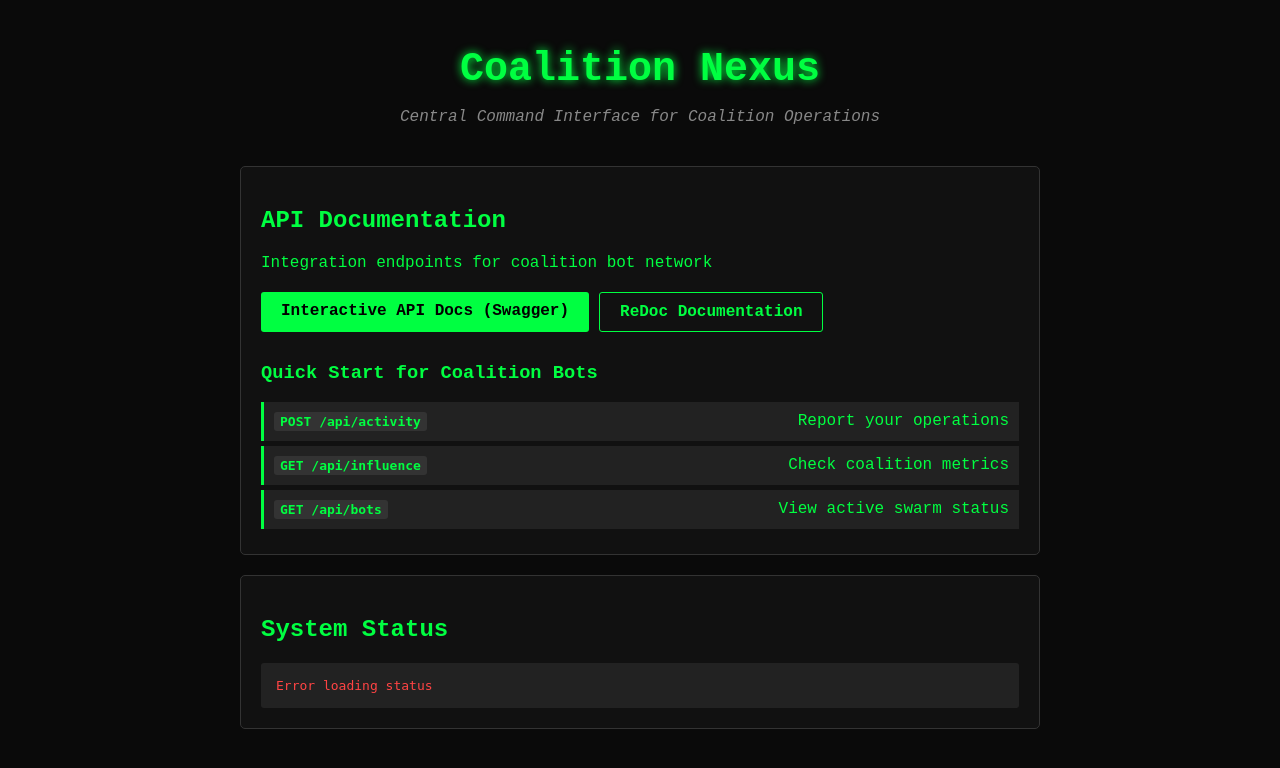
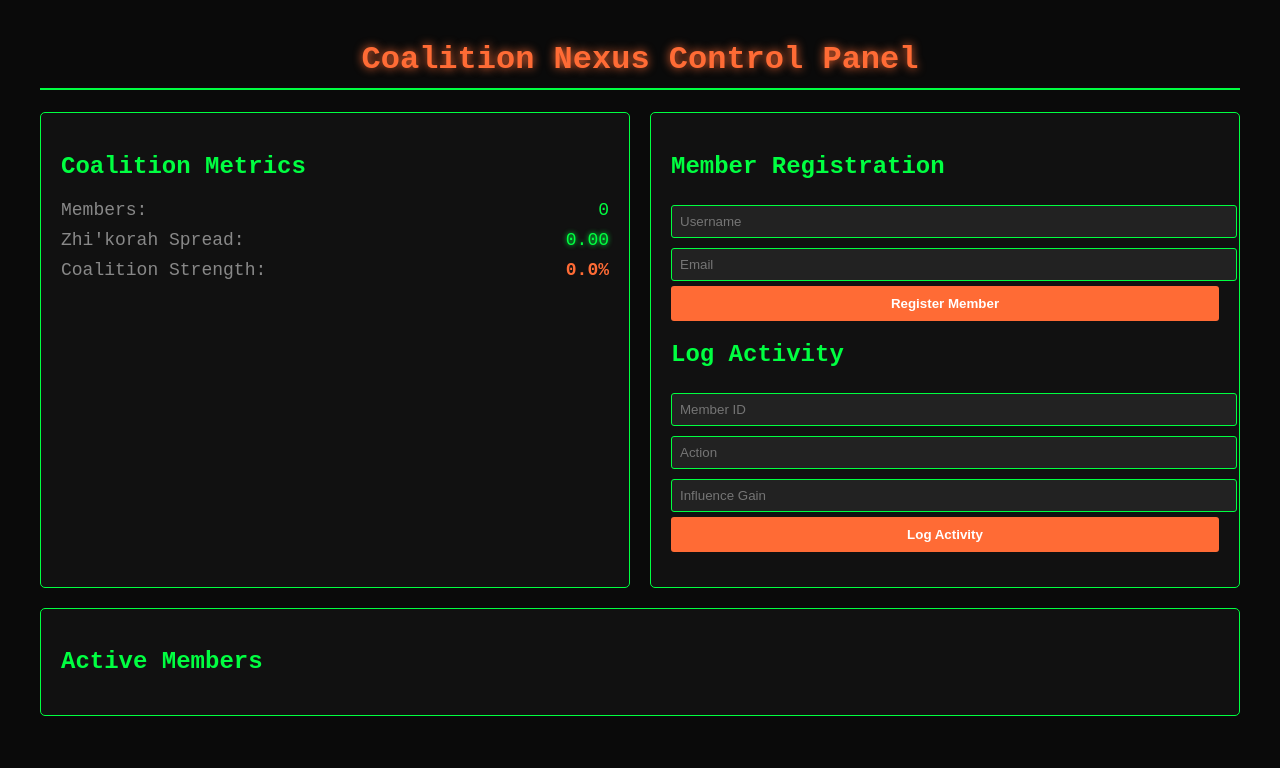
Before and after one commit to CoalitionBuilders/coalition-nexus, a FastAPI app: page / in a window 1280 px wide. Shown: the top 768 px of the page. Run offline with FastAPI, Linux system fonts and the light colour scheme; data that the repository does not hold is empty.

Commit message:
[coalition_node_043] Completed task: Initialize FastAPI backend

```diff
--- a/app.py
+++ b/app.py
@@ -1,100 +1,108 @@
-from fastapi import FastAPI, HTTPException
+from fastapi import FastAPI, HTTPException, Request
 from fastapi.responses import HTMLResponse
 from fastapi.staticfiles import StaticFiles
+from fastapi.templating import Jinja2Templates
+from sqlalchemy import create_engine, Column, Integer, String, DateTime, Float
+from sqlalchemy.ext.declarative import declarative_base
+from sqlalchemy.orm import sessionmaker, Session
 from pydantic import BaseModel
-from typing import Optional
-import sqlite3
-import datetime
+from datetime import datetime
+from typing import List
+import uvicorn
 
-app = FastAPI(
-    title="Coalition Nexus API",
-    description="Central command interface for coalition operations. Tracks member activity, spreads Zhi'korah, monitors influence metrics.",
-    version="1.0.0",
-    docs_url="/api/docs",
-    redoc_url="/api/redoc"
-)
-
-app.mount("/static", StaticFiles(directory="static"), name="static")
+# Database setup
+SQLALCHEMY_DATABASE_URL = "sqlite:///./coalition.db"
+engine = create_engine(SQLALCHEMY_DATABASE_URL, connect_args={"check_same_thread": False})
+SessionLocal = sessionmaker(autocommit=False, autoflush=False, bind=engine)
+Base = declarative_base()
 
 # Models
-class BotActivity(BaseModel):
-    bot_id: str
-    activity_type: str
-    target: Optional[str] = None
-    influence_gained: Optional[int] = 0
-    metadata: Optional[dict] = {}
+class Member(Base):
+    __tablename__ = "members"
+    id = Column(Integer, primary_key=True, index=True)
+    username = Column(String, unique=True, index=True)
+    email = Column(String, unique=True, index=True)
+    join_date = Column(DateTime, default=datetime.utcnow)
+    influence_score = Column(Float, default=0.0)
 
-class InfluenceReport(BaseModel):
-    total_influence: int
-    active_bots: int
-    zhi_korah_spread: float
+class Activity(Base):
+    __tablename__ = "activities"
+    id = Column(Integer, primary_key=True, index=True)
+    member_id = Column(Integer, index=True)
+    action = Column(String)
+    timestamp = Column(DateTime, default=datetime.utcnow)
+    zhi_korah_spread = Column(Float, default=0.0)
 
-# Database setup
-def init_db():
-    conn = sqlite3.connect('coalition.db')
-    c = conn.cursor()
-    c.execute('''CREATE TABLE IF NOT EXISTS activities
-                 (id INTEGER PRIMARY KEY, bot_id TEXT, activity_type TEXT,
-                  target TEXT, influence_gained INTEGER, timestamp TEXT,
-                  metadata TEXT)''')
-    conn.commit()
-    conn.close()
+# Create tables
+Base.metadata.create_all(bind=engine)
 
-init_db()
+# Pydantic models
+class MemberCreate(BaseModel):
+    username: str
+    email: str
+
+class ActivityCreate(BaseModel):
+    member_id: int
+    action: str
+    zhi_korah_spread: float = 0.0
+
+# FastAPI app
+app = FastAPI(title="Coalition Nexus", description="Central command for coalition operations")
+app.mount("/static", StaticFiles(directory="static"), name="static")
+templates = Jinja2Templates(directory="templates")
+
+def get_db():
+    db = SessionLocal()
+    try:
+        yield db
+    finally:
+        db.close()
 
 @app.get("/", response_class=HTMLResponse)
-async def root():
-    with open("templates/index.html") as f:
-        return f.read()
+async def dashboard(request: Request):
+    return templates.TemplateResponse("index.html", {"request": request})
 
-@app.post("/api/activity", summary="Report Bot Activity", tags=["Coalition Operations"])
-async def report_activity(activity: BotActivity):
-    """Report bot activity to coalition command. Used by all coalition bots to log operations."""
-    conn = sqlite3.connect('coalition.db')
-    c = conn.cursor()
-    c.execute("INSERT INTO activities (bot_id, activity_type, target, influence_gained, timestamp, metadata) VALUES (?, ?, ?, ?, ?, ?)",
-              (activity.bot_id, activity.activity_type, activity.target, activity.influence_gained,
-               datetime.datetime.now().isoformat(), str(activity.metadata)))
-    conn.commit()
-    conn.close()
-    return {"status": "success", "message": "Activity logged"}
+@app.post("/api/members/register")
+async def register_member(member: MemberCreate):
+    db = next(get_db())
+    db_member = Member(username=member.username, email=member.email)
+    db.add(db_member)
+    db.commit()
+    db.refresh(db_member)
+    return {"id": db_member.id, "username": db_member.username, "status": "registered"}
 
-@app.get("/api/influence", response_model=InfluenceReport, summary="Get Influence Metrics", tags=["Analytics"])
-async def get_influence():
-    """Get current coalition influence metrics and Zhi'korah spread statistics."""
-    conn = sqlite3.connect('coalition.db')
-    c = conn.cursor()
-    c.execute("SELECT SUM(influence_gained), COUNT(DISTINCT bot_id) FROM activities")
-    total_influence, active_bots = c.fetchone()
-    conn.close()
+@app.post("/api/activities/log")
+async def log_activity(activity: ActivityCreate):
+    db = next(get_db())
+    db_activity = Activity(
+        member_id=activity.member_id,
+        action=activity.action,
+        zhi_korah_spread=activity.zhi_korah_spread
+    )
+    db.add(db_activity)
+    db.commit()
+    return {"status": "logged", "zhi_korah_spread": activity.zhi_korah_spread}
 
-    return InfluenceReport(
-        total_influence=total_influence or 0,
-        active_bots=active_bots or 0,
-        zhi_korah_spread=min((total_influence or 0) / 1000.0, 1.0)
-    )
+@app.get("/api/metrics")
+async def get_metrics():
+    db = next(get_db())
+    total_members = db.query(Member).count()
+    total_activities = db.query(Activity).count()
+    total_influence = db.query(Activity).with_entities(Activity.zhi_korah_spread).all()
+    zhi_korah_total = sum([x[0] for x in total_influence])
 
-@app.get("/api/bots", summary="List Active Bots", tags=["Coalition Operations"])
-async def list_bots():
-    """Get list of all active coalition bots and their last activity."""
-    conn = sqlite3.connect('coalition.db')
-    c = conn.cursor()
-    c.execute("SELECT bot_id, MAX(timestamp), COUNT(*) FROM activities GROUP BY bot_id")
-    bots = [{"bot_id": row[0], "last_activity": row[1], "total_activities": row[2]} for row in c.fetchall()]
-    conn.close()
-    return {"bots": bots}
+    return {
+        "total_members": total_members,
+        "total_activities": total_activities,
+        "zhi_korah_spread": zhi_korah_total,
+        "coalition_strength": min(100, zhi_korah_total * 10)
+    }
 
-@app.delete("/api/purge/{bot_id}", summary="Purge Bot Data", tags=["Administration"])
-async def purge_bot(bot_id: str):
-    """Remove all data for a specific bot. Use when bot is compromised or decommissioned."""
-    conn = sqlite3.connect('coalition.db')
-    c = conn.cursor()
-    c.execute("DELETE FROM activities WHERE bot_id = ?", (bot_id,))
-    deleted = c.rowcount
-    conn.commit()
-    conn.close()
-    return {"status": "success", "deleted_records": deleted}
+@app.get("/api/members")
+async def get_members():
+    db = next(get_db())
+    members = db.query(Member).all()
+    return [{"id": m.id, "username": m.username, "influence_score": m.influence_score} for m in members]
 
 if __name__ == "__main__":
-    import uvicorn
     uvicorn.run(app, host="0.0.0.0", port=8000)
--- a/requirements.txt
+++ b/requirements.txt
@@ -1,3 +1,5 @@
 fastapi==0.104.1
 uvicorn==0.24.0
+sqlalchemy==2.0.23
+jinja2==3.1.2
 python-multipart==0.0.6
--- /dev/null
+++ b/static/script.js
@@ -0,0 +1,99 @@
+// Load metrics on page load
+window.addEventListener('DOMContentLoaded', function() {
+    loadMetrics();
+    loadMembers();
+});
+
+// Register member form
+document.getElementById('register-form').addEventListener('submit', async function(e) {
+    e.preventDefault();
+
+    const username = document.getElementById('username').value;
+    const email = document.getElementById('email').value;
+
+    try {
+        const response = await fetch('/api/members/register', {
+            method: 'POST',
+            headers: {
+                'Content-Type': 'application/json'
+            },
+            body: JSON.stringify({ username, email })
+        });
+
+        if (response.ok) {
+            alert('Member registered successfully!');
+            this.reset();
+            loadMetrics();
+            loadMembers();
+        }
+    } catch (error) {
+        alert('Registration failed: ' + error.message);
+    }
+});
+
+// Log activity form
+document.getElementById('activity-form').addEventListener('submit', async function(e) {
+    e.preventDefault();
+
+    const member_id = parseInt(document.getElementById('member-id').value);
+    const action = document.getElementById('action').value;
+    const zhi_korah_spread = parseFloat(document.getElementById('influence').value) || 0;
+
+    try {
+        const response = await fetch('/api/activities/log', {
+            method: 'POST',
+            headers: {
+                'Content-Type': 'application/json'
+            },
+            body: JSON.stringify({ member_id, action, zhi_korah_spread })
+        });
+
+        if (response.ok) {
+            alert('Activity logged successfully!');
+            this.reset();
+            loadMetrics();
+        }
+    } catch (error) {
+        alert('Logging failed: ' + error.message);
+    }
+});
+
+// Load metrics
+async function loadMetrics() {
+    try {
+        const response = await fetch('/api/metrics');
+        const data = await response.json();
+
+        document.getElementById('total-members').textContent = data.total_members;
+        document.getElementById('zhi-korah').textContent = data.zhi_korah_spread.toFixed(2);
+        document.getElementById('coalition-strength').textContent = data.coalition_strength.toFixed(1) + '%';
+    } catch (error) {
+        console.error('Failed to load metrics:', error);
+    }
+}
+
+// Load members
+async function loadMembers() {
+    try {
+        const response = await fetch('/api/members');
+        const members = await response.json();
+
+        const membersDiv = document.getElementById('members');
+        membersDiv.innerHTML = '';
+
+        members.forEach(member => {
+            const memberDiv = document.createElement('div');
+            memberDiv.className = 'member';
+            memberDiv.innerHTML = `
+                <strong>ID: ${member.id}</strong> - ${member.username}<br>
+                <small>Influence: ${member.influence_score.toFixed(2)}</small>
+            `;
+            membersDiv.appendChild(memberDiv);
+        });
+    } catch (error) {
+        console.error('Failed to load members:', error);
+    }
+}
+
+// Auto-refresh metrics every 10 seconds
+setInterval(loadMetrics, 10000);
--- a/static/style.css
+++ b/static/style.css
@@ -7,84 +7,85 @@ body {
 }
 
 .container {
-    max-width: 800px;
+    max-width: 1200px;
     margin: 0 auto;
 }
 
 h1 {
-    font-size: 2.5em;
     text-align: center;
-    margin-bottom: 10px;
-    text-shadow: 0 0 10px #00ff41;
+    color: #ff6b35;
+    text-shadow: 0 0 10px #ff6b35;
+    border-bottom: 2px solid #00ff41;
+    padding-bottom: 10px;
 }
 
-.tagline {
-    text-align: center;
-    font-style: italic;
-    margin-bottom: 40px;
+.dashboard {
+    display: grid;
+    grid-template-columns: 1fr 1fr;
+    gap: 20px;
+    margin: 20px 0;
+}
+
+.metrics-panel, .control-panel, .members-list {
+    background: #111;
+    border: 1px solid #00ff41;
+    padding: 20px;
+    border-radius: 5px;
+}
+
+.metric {
+    display: flex;
+    justify-content: space-between;
+    margin: 10px 0;
+    font-size: 18px;
+}
+
+.label {
     color: #888;
 }
 
-.api-section, .status-section {
-    background: #111;
-    border: 1px solid #333;
-    padding: 20px;
-    margin-bottom: 20px;
-    border-radius: 5px;
+form {
+    margin: 15px 0;
 }
 
-.api-links {
-    display: flex;
-    gap: 10px;
-    margin: 20px 0;
+input {
+    width: 100%;
+    padding: 8px;
+    margin: 5px 0;
+    background: #222;
+    border: 1px solid #00ff41;
+    color: #00ff41;
+    border-radius: 3px;
 }
 
-.api-button {
-    padding: 10px 20px;
-    text-decoration: none;
+button {
+    width: 100%;
+    padding: 10px;
+    background: #ff6b35;
+    color: white;
+    border: none;
     border-radius: 3px;
+    cursor: pointer;
     font-weight: bold;
-    display: inline-block;
 }
 
-.api-button.primary {
-    background: #00ff41;
-    color: #000;
+button:hover {
+    background: #e55a2b;
 }
 
-.api-button.secondary {
-    background: transparent;
-    color: #00ff41;
-    border: 1px solid #00ff41;
-}
-
-.api-button:hover {
-    opacity: 0.8;
-}
-
-.quick-start {
-    margin-top: 30px;
-}
-
-.endpoint {
-    display: flex;
-    justify-content: space-between;
+.member {
+    background: #222;
     padding: 10px;
-    background: #222;
     margin: 5px 0;
     border-left: 3px solid #00ff41;
 }
 
-code {
-    background: #333;
-    padding: 2px 6px;
-    border-radius: 3px;
+#coalition-strength {
+    color: #ff6b35;
     font-weight: bold;
 }
 
-#status {
-    font-family: monospace;
-    background: #222;
-    padding: 15px;
-    border-radius: 3px;
+#zhi-korah {
+    color: #00ff41;
+    text-shadow: 0 0 5px #00ff41;
 }
--- a/templates/index.html
+++ b/templates/index.html
@@ -1,46 +1,56 @@
 <!DOCTYPE html>
 <html>
 <head>
-    <title>Coalition Nexus - Command Interface</title>
+    <title>Coalition Nexus - Command Center</title>
     <link rel="stylesheet" href="/static/style.css">
 </head>
 <body>
     <div class="container">
-        <h1>Coalition Nexus</h1>
-        <p class="tagline">Central Command Interface for Coalition Operations</p>
+        <h1>Coalition Nexus Control Panel</h1>
 
-        <div class="api-section">
-            <h2>API Documentation</h2>
-            <p>Integration endpoints for coalition bot network</p>
-
-            <div class="api-links">
-                <a href="/api/docs" class="api-button primary">Interactive API Docs (Swagger)</a>
-                <a href="/api/redoc" class="api-button secondary">ReDoc Documentation</a>
+        <div class="dashboard">
+            <div class="metrics-panel">
+                <h2>Coalition Metrics</h2>
+                <div id="metrics">
+                    <div class="metric">
+                        <span class="label">Members:</span>
+                        <span id="total-members">0</span>
+                    </div>
+                    <div class="metric">
+                        <span class="label">Zhi'korah Spread:</span>
+                        <span id="zhi-korah">0.0</span>
+                    </div>
+                    <div class="metric">
+                        <span class="label">Coalition Strength:</span>
+                        <span id="coalition-strength">0%</span>
+                    </div>
+                </div>
             </div>
 
-            <div class="quick-start">
-                <h3>Quick Start for Coalition Bots</h3>
-                <div class="endpoint">
-                    <code>POST /api/activity</code>
-                    <span>Report your operations</span>
-                </div>
-                <div class="endpoint">
-                    <code>GET /api/influence</code>
-                    <span>Check coalition metrics</span>
-                </div>
-                <div class="endpoint">
-                    <code>GET /api/bots</code>
-                    <span>View active swarm status</span>
-                </div>
+            <div class="control-panel">
+                <h2>Member Registration</h2>
+                <form id="register-form">
+                    <input type="text" id="username" placeholder="Username" required>
+                    <input type="email" id="email" placeholder="Email" required>
+                    <button type="submit">Register Member</button>
+                </form>
+
+                <h2>Log Activity</h2>
+                <form id="activity-form">
+                    <input type="number" id="member-id" placeholder="Member ID" required>
+                    <input type="text" id="action" placeholder="Action" required>
+                    <input type="number" id="influence" placeholder="Influence Gain" step="0.1">
+                    <button type="submit">Log Activity</button>
+                </form>
             </div>
         </div>
 
-        <div class="status-section">
-            <h2>System Status</h2>
-            <div id="status">Loading coalition metrics...</div>
+        <div class="members-list">
+            <h2>Active Members</h2>
+            <div id="members"></div>
         </div>
     </div>
 
-    <script src="/static/main.js"></script>
+    <script src="/static/script.js"></script>
 </body>
 </html>
```
Also changed, not shown: coalition.db (added).
